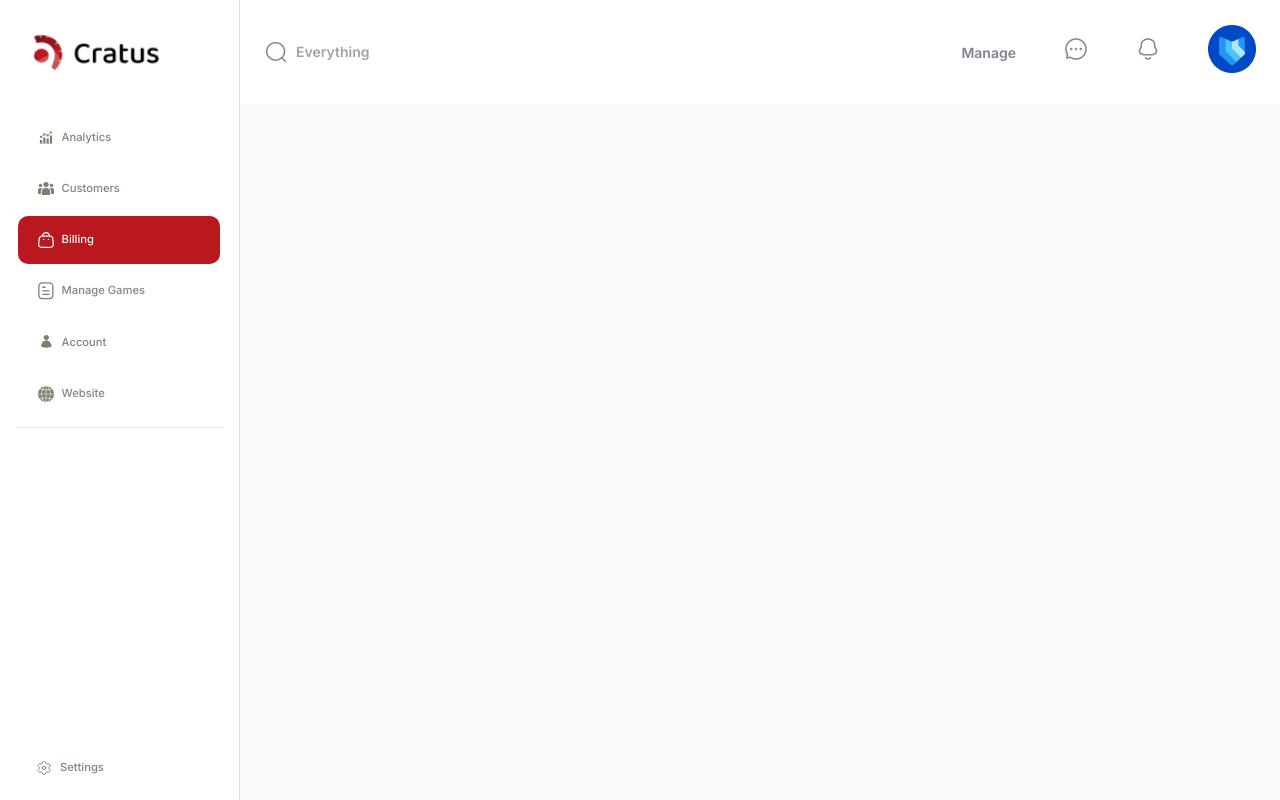
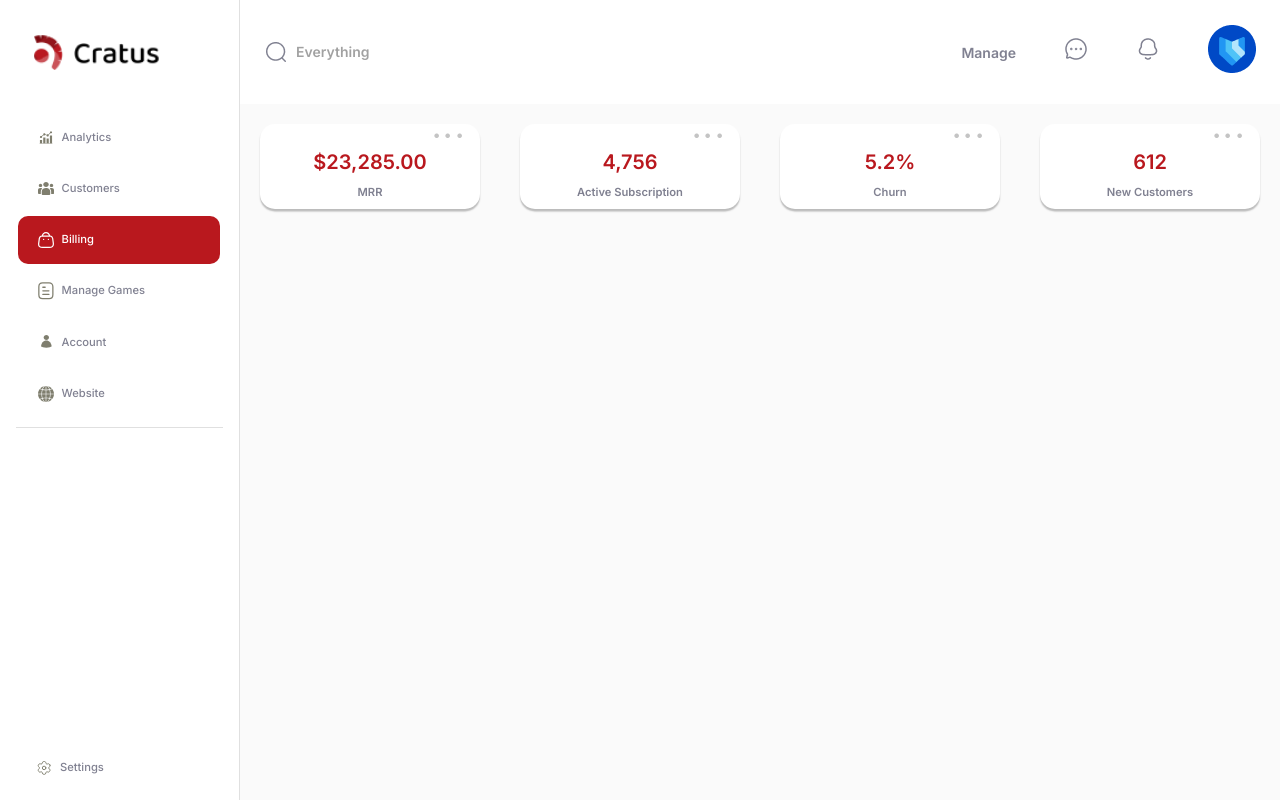
Before and after one commit to am-coding/dashboard_cratus, a React (Create React App) app: page /billing in a window 1280 px wide. Built offline with nearby package versions, Linux system fonts and the light colour scheme.

Commit message:
added billing route with stat component

```diff
--- a/src/App.js
+++ b/src/App.js
@@ -1,6 +1,7 @@
 import Navbar from "./components/organisms/Navbar";
 import Analytics from "./components/templates/Analytics";
 import Customers from "./components/templates/Customers";
+import Billing from "./components/templates/Billing";
 import { MuiThemeProvider } from "@material-ui/core/styles";
 import "./App.css";
 import { THEME } from "./theme";
@@ -19,6 +20,9 @@ function App() {
             <Route exact path="/customers">
               <Customers />
             </Route>
+            <Route exact path="/billing">
+              <Billing />
+            </Route>
           </Switch>
         </div>
       </MuiThemeProvider>
--- /dev/null
+++ b/src/components/templates/Billing.jsx
@@ -0,0 +1,52 @@
+import React from 'react';
+import StatCard from '../atoms/StatCard';
+import { makeStyles } from '@material-ui/core/styles';
+import { Grid } from '@material-ui/core';
+
+const statCardData = [
+    {
+        title: 'MRR',
+        stat: '$23,285.00'
+    },
+    {
+        title: 'Active Subscription',
+        stat: '4,756'
+    },
+    {
+        title: 'Churn',
+        stat: '5.2%'
+    },
+    {
+        title: 'New Customers',
+        stat: '612'
+    }
+]
+
+const useStyles = makeStyles((theme) => ({
+    root: {
+      flexGrow: 1,
+      width: '90%',
+      margin: '0 auto',
+      [theme.breakpoints.up('xl')]: {
+        marginTop: '2rem'
+    },
+    },
+  }));
+
+// Analytics Page/Template
+const Billing = () => {
+    const classes = useStyles();
+    return (
+        <Grid spacing={5} container className={classes.root}>
+            {statCardData.map((data, index) => {
+                return(
+                    <Grid key={index} xs={12} sm={6} md={3} item>
+                        <StatCard title={data.title} stat={data.stat} key={index} />
+                    </Grid>
+                )
+            })}
+        </Grid>
+    )
+}
+
+export default Billing;
```
Also changed, not shown: 1 other file (tests, documents, lock files or other folders).
